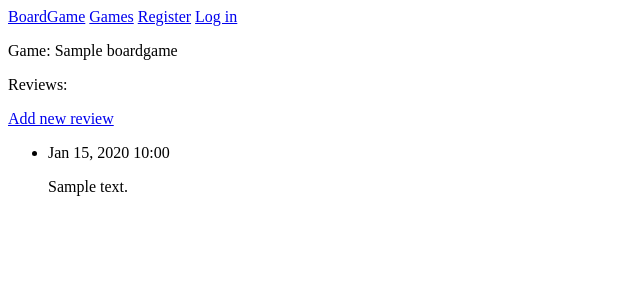
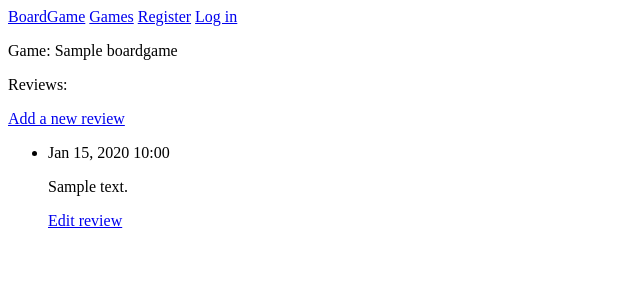
Before and after one commit to kripi-png/DjangoApplicationProgramming, a Django app: page /games/1/ in a window 1280 px wide. Shown: the top 300 px of the page, without its empty margins (0-640 px from the left). Run offline with Django 3.2, Linux system fonts and the light colour scheme; tables that the repository leaves empty hold one stand-in row (values such as "Sample post").

Commit message:
view function for editing reviews

```diff
--- a/board_game/templates/board_game/game.html
+++ b/board_game/templates/board_game/game.html
@@ -4,13 +4,16 @@
   <p>Game: {{ game }}</p>
   <p>Reviews:</p>
   <p>
-    <a href="{% url 'board_game:new_review' game.id %}">Add new review</a>
+    <a href="{% url 'board_game:new_review' game.id %}">Add a new review</a>
   </p>
   <ul>
     {% for review in reviews %}
       <li>
         <p>{{ review.date_added|date:'M d, Y H:i' }}</p>
         <p>{{ review.text|linebreaks }}</p>
+        <p>
+          <a href="{% url 'board_game:edit_review' review.id %}">Edit review</a>
+        </p>
       </li>
   {% empty %}
       <li>There are no reviews for this game yet.</li>
--- a/board_game/urls.py
+++ b/board_game/urls.py
@@ -17,5 +17,6 @@ urlpatterns =[
     path('new_topic/', views.new_game, name='new_game'),
     # Page for adding a new review
     path('new_review/<int:game_id>/', views.new_review, name='new_review'),
-
+    # Page for editing an review.
+    path('edit_review/<int:review_id>/', views.edit_review, name='edit_review'),
 ]
--- a/board_game/views.py
+++ b/board_game/views.py
@@ -1,6 +1,6 @@
 from django.shortcuts import render, redirect
 
-from .models import BoardGame
+from .models import BoardGame, Review
 from .forms import BoardGameForm, ReviewForm
 
 def index(request):
@@ -32,9 +32,9 @@ def new_game(request):
             form.save()
             return redirect('board_game:games')
 
-        # Display a blank or invalid form
-        context = {'form': form}
-        return render(request, 'board_game/new_game.html', context)
+    # Display a blank or invalid form
+    context = {'form': form}
+    return render(request, 'board_game/new_game.html', context)
 
 def new_review(request, game_id):
     """Add a new review for a particular game"""
@@ -54,3 +54,21 @@ def new_review(request, game_id):
     # Display a blank or invalid review
     context = {'game': game, 'form': form}
     return render(request, 'board_game/new_review.html', context)
+
+def edit_review(request, review_id):
+    """Edit an existing review."""
+    review = Review.objects.get(id=review_id)
+    game = review.board_game
+
+    if request.method != 'POST':
+        # Initial request; pre-fill form with the current entry.
+        form = ReviewForm(instance=review)
+    else:
+        # Post data submitted; process data
+        form = ReviewForm(instance=review, data=request.POST)
+        if form.is_valid():
+            form.save()
+            return redirect('board_game:game', game_id=game.id)
+
+    context = {'review': review, 'game': game, 'form': form}
+    return render(request, 'board_game/edit_review.html', context)
```
Also changed, not shown: board_game/templates/board_game/edit_review.html (+5 -3 lines).
